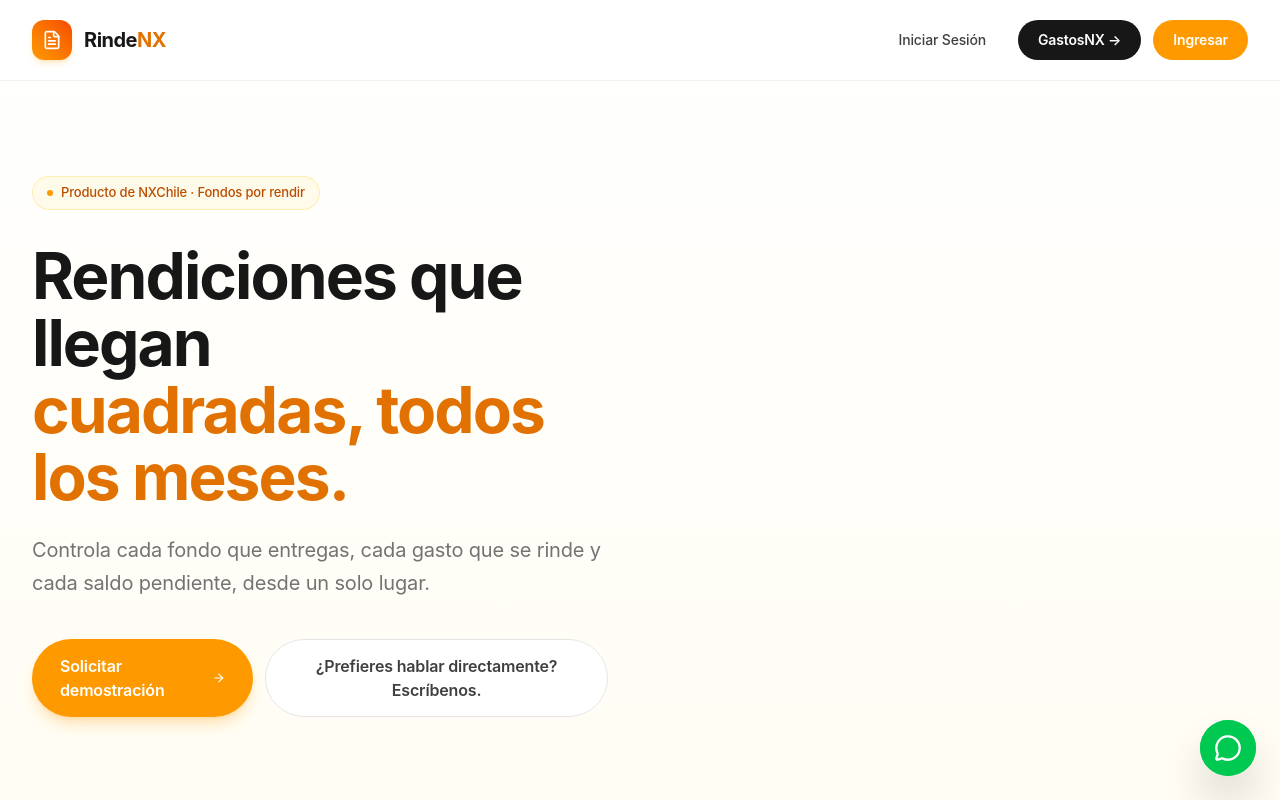
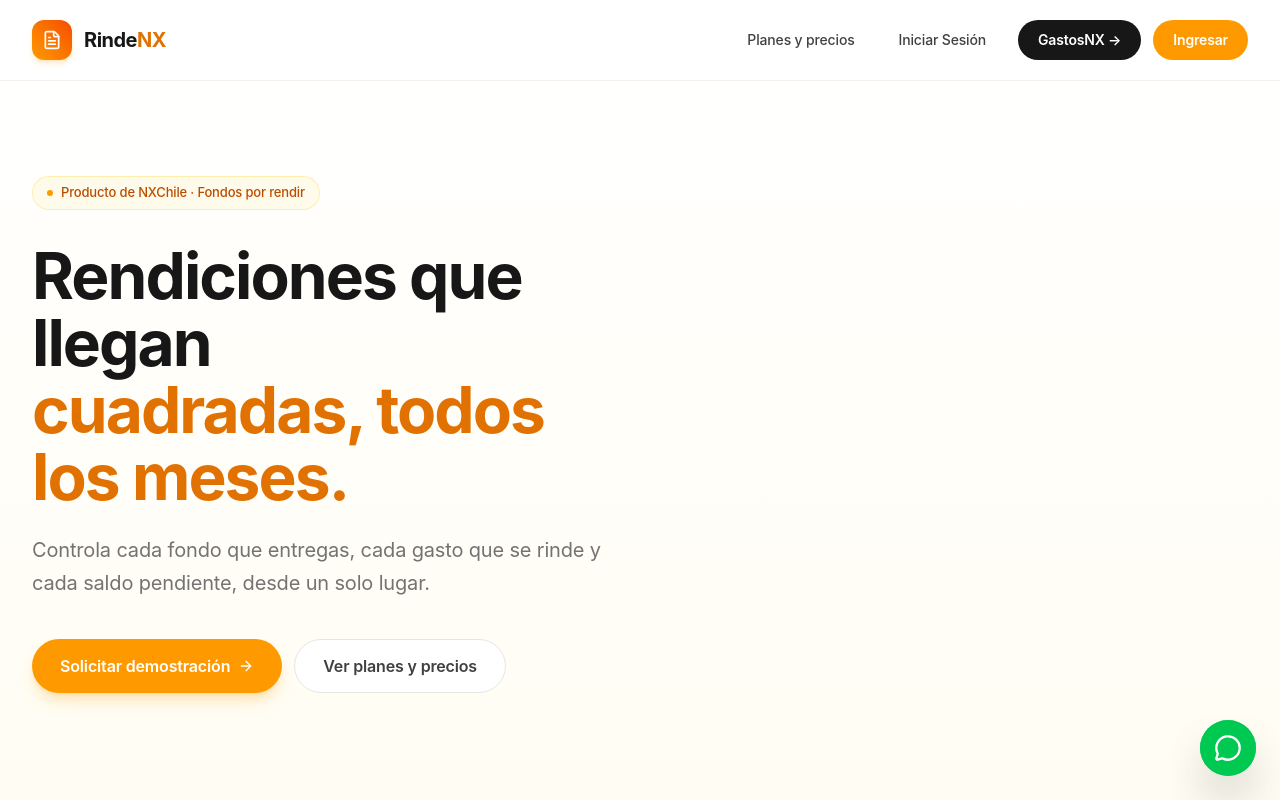
Before and after one commit to rodrigoNXCL/expense-tracker, a Next.js app: page /rinde-landing in a window 1280 px wide. Shown: the top 800 px of the page. Built offline with nearby package versions, Linux system fonts and the light colour scheme.

Commit message:
fix: agregar enlace 'Planes y precios' en landing RindeNX
- Navbar: botón 'Planes y precios' → /precios
- Hero: CTA secundario 'Ver planes y precios' → /precios
- CTA final: botón 'Ver planes y precios' → /precios
- Footer: enlace 'Planes y precios' en sección Producto

```diff
--- a/src/app/rinde-landing/page.tsx
+++ b/src/app/rinde-landing/page.tsx
@@ -38,6 +38,7 @@
               </span>
             </div>
             <div className="flex items-center gap-1">
+              <button onClick={() => router.push('/precios')} className="px-5 py-2.5 text-sm font-medium text-neutral-700 hover:text-neutral-900 hover:bg-neutral-100 rounded-full transition-colors">Planes y precios</button>
               <button onClick={() => router.push('/login')} className="px-5 py-2.5 text-sm font-medium text-neutral-700 hover:text-neutral-900 hover:bg-neutral-100 rounded-full transition-colors">Iniciar Sesión</button>
               <a href="https://gastos.nxchile.com" target="_blank" rel="noopener noreferrer" className="hidden sm:inline-flex ml-2 px-5 py-2.5 bg-neutral-900 text-white text-sm font-semibold rounded-full hover:bg-neutral-700 transition-colors">
                 GastosNX →
@@ -71,9 +72,9 @@
                 <a href={whatsappLink} target="_blank" rel="noopener noreferrer" className="w-full sm:w-auto px-7 py-3.5 bg-amber-500 text-white text-base font-semibold rounded-full hover:bg-amber-600 transition-all inline-flex items-center justify-center gap-2 shadow-lg shadow-amber-500/25">
                   Solicitar demostración <ArrowRight className="w-4 h-4" />
                 </a>
-                <a href={whatsappLink} target="_blank" rel="noopener noreferrer" className="w-full sm:w-auto px-7 py-3.5 bg-white text-neutral-700 text-base font-semibold rounded-full border border-neutral-200 hover:border-neutral-300 transition-all text-center">
-                  ¿Prefieres hablar directamente? Escríbenos.
-                </a>
+                <button onClick={() => router.push('/precios')} className="w-full sm:w-auto px-7 py-3.5 bg-white text-neutral-700 text-base font-semibold rounded-full border border-neutral-200 hover:border-neutral-300 transition-all text-center">
+                  Ver planes y precios
+                </button>
               </div>
             </div>
 
@@ -543,9 +544,9 @@
               <a href={whatsappLink} target="_blank" rel="noopener noreferrer" className="px-8 py-3.5 bg-amber-500 text-white text-base font-semibold rounded-full hover:bg-amber-600 transition-all inline-flex items-center gap-2 shadow-lg shadow-amber-500/20">
                 Solicitar demostración <ArrowRight className="w-4 h-4" />
               </a>
-              <a href={whatsappLink} target="_blank" rel="noopener noreferrer" className="px-8 py-3.5 bg-transparent text-white text-base font-semibold rounded-full border border-white/25 hover:border-white/50 transition-all">
-                ¿Prefieres hablar directamente? Escríbenos.
-              </a>
+              <button onClick={() => router.push('/precios')} className="px-8 py-3.5 bg-transparent text-white text-base font-semibold rounded-full border border-white/25 hover:border-white/50 transition-all">
+                Ver planes y precios
+              </button>
             </div>
             <p className="text-sm text-neutral-500 mt-8">💬 ¿Dudas? Escríbenos por WhatsApp y te mostramos el sistema.</p>
           </div>
@@ -676,6 +677,7 @@
               <h4 className="text-white font-semibold mb-4 text-sm">Producto</h4>
               <ul className="space-y-2.5 text-sm">
                 <li><button onClick={() => document.getElementById('como-funciona')?.scrollIntoView({ behavior: 'smooth' })} className="hover:text-white transition-colors">Cómo funciona</button></li>
+                <li><button onClick={() => router.push('/precios')} className="hover:text-white transition-colors">Planes y precios</button></li>
                 <li><button onClick={() => router.push('/login')} className="hover:text-white transition-colors">Iniciar Sesión</button></li>
                 <li><a href="https://gastos.nxchile.com" target="_blank" rel="noopener noreferrer" className="hover:text-white transition-colors">GastosNX — gastos tributarios</a></li>
               </ul>
```
